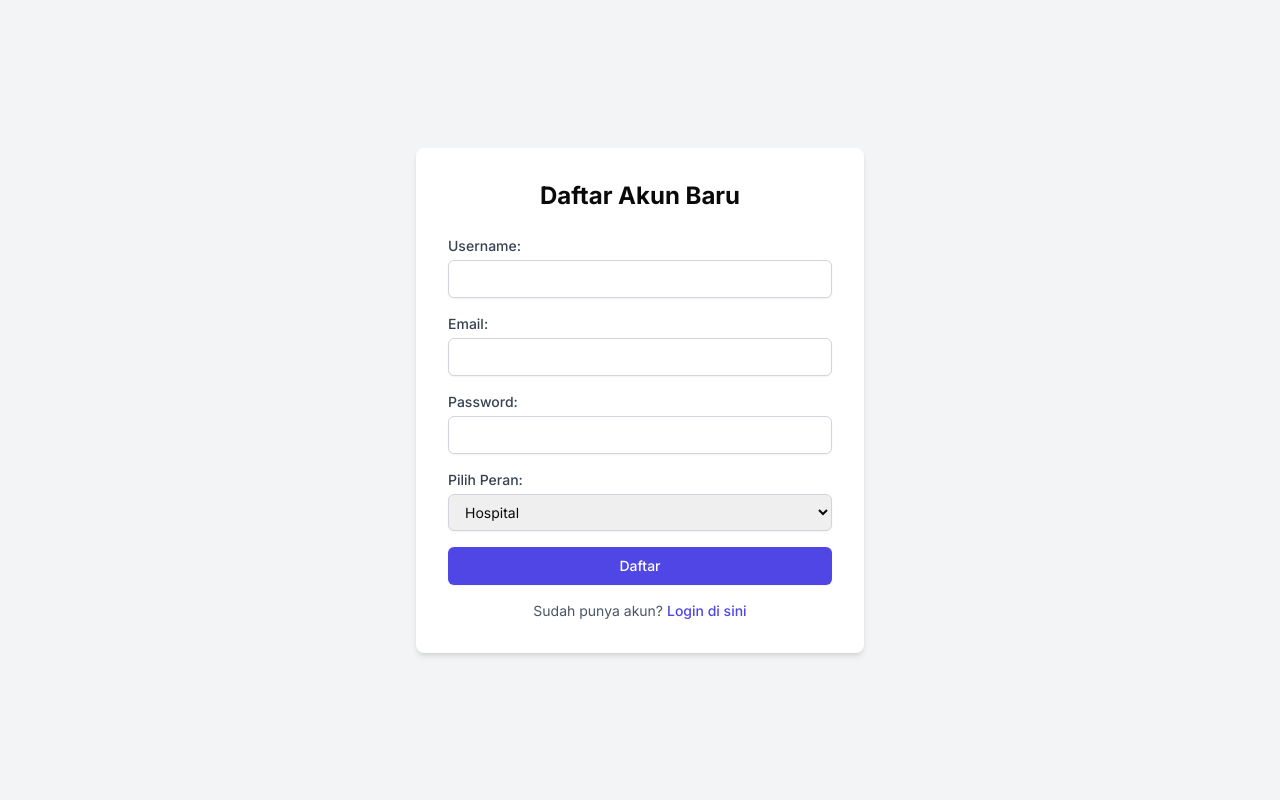
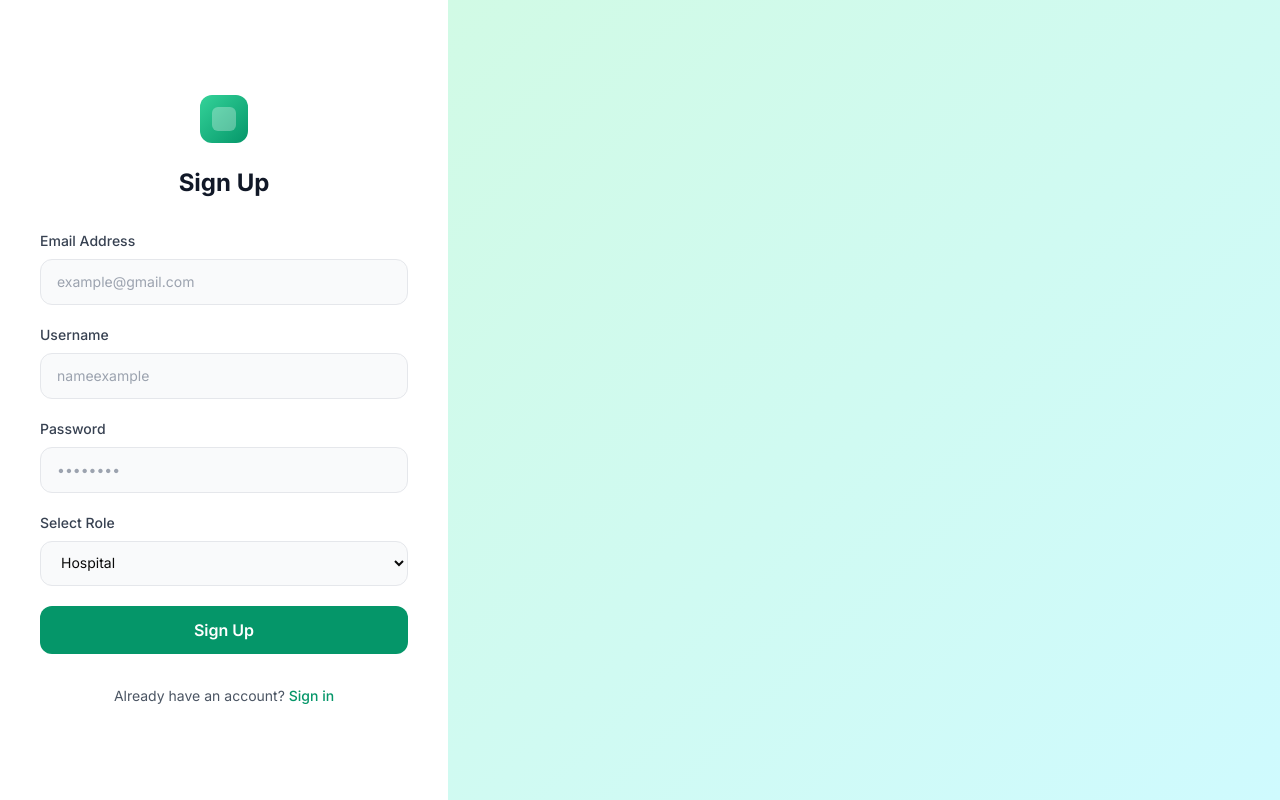
Before and after one commit to rafaelsitorus/AkademiBrother, a Next.js app: page /register in a window 1280 px wide. Built offline with nearby package versions, Linux system fonts and the light colour scheme.

Commit message:
chore: refactoring auth

```diff
--- a/app/governance/page.tsx
+++ b/app/governance/page.tsx
@@ -12,9 +12,15 @@ const dummyDoctors: { id: string; name: string; specialty: string; status: 'good
   { id: "doc1", name: "Dr. Amelia Hasan", specialty: "Cardiology", status: 'good' },
   { id: "doc2", name: "Dr. Budi Santoso", specialty: "Pediatrics", status: 'bad' },
   { id: "doc3", name: "Dr. Citra Dewi", specialty: "Neurology", status: 'good' },
+  { id: "doc1", name: "Dr. Amelia Hasan", specialty: "Cardiology", status: 'good' },
+  { id: "doc2", name: "Dr. Budi Santoso", specialty: "Pediatrics", status: 'bad' },
+  { id: "doc3", name: "Dr. Citra Dewi", specialty: "Neurology", status: 'good' },
 ]
 
 const dummyFacilities: Array<{ id: string; name: string; type: string; status: 'good' | 'bad' }> = [
+  { id: "fac1", name: "RS Harapan Kita", type: "General Hospital", status: 'good' },
+  { id: "fac2", name: "Klinik Sehat Selalu", type: "Clinic", status: 'bad' },
+  { id: "fac3", name: "Lab Medika Utama", type: "Laboratory", status: 'good' },
   { id: "fac1", name: "RS Harapan Kita", type: "General Hospital", status: 'good' },
   { id: "fac2", name: "Klinik Sehat Selalu", type: "Clinic", status: 'bad' },
   { id: "fac3", name: "Lab Medika Utama", type: "Laboratory", status: 'good' },
--- a/app/page.tsx
+++ b/app/page.tsx
@@ -1,6 +1,8 @@
 'use client';
 
 import { useSession } from 'next-auth/react';
+import { useRouter } from 'next/navigation'; // Untuk Next.js App Router
+import { useEffect } from 'react';
 import AppHeader from '../components/AppHeader';
 import LogoutButton from '../components/LogoutButton';
 import Navbar from '../components/Navbar';
@@ -8,9 +10,21 @@ import Link from 'next/link';
 
 export default function HomePage() {
   const { data: session, status } = useSession();
-  console.log('Session Data:', session);
+  const router = useRouter();
 
-  // Tampilkan pesan loading saat sesi sedang dimuat
+  useEffect(() => {
+    if (status === 'authenticated') {
+      const role = (session?.user as any)?.roleName;
+
+      if (role === 'Governance') {
+        router.push('/governance/');
+      } else if (role === 'Insurance') {
+        router.push('/insurance/');
+      }
+    }
+  }, [status, session, router]);
+
+  // Loading state
   if (status === 'loading') {
     return (
       <div className="flex items-center justify-center min-h-screen bg-gray-100">
@@ -19,15 +33,18 @@ export default function HomePage() {
     );
   }
 
-  // Tampilkan pesan dan tautan login jika pengguna belum terautentikasi
+  // Unauthenticated state
   if (status === 'unauthenticated') {
     return (
       <div className="flex flex-col items-center justify-center min-h-screen bg-gray-100 p-4">
-        <AppHeader /> {/* Header akan menampilkan tautan Login di sini */}
+        <AppHeader />
         <div className="text-center mt-8 bg-white p-8 rounded-lg shadow-md max-w-md w-full">
           <h1 className="text-3xl font-bold mb-4 text-gray-800">Anda Belum Login</h1>
           <p className="text-lg text-gray-700 mb-6">Silakan login untuk mengakses fitur aplikasi.</p>
-          <Link href="/signin" className="inline-block px-6 py-3 bg-indigo-600 text-white font-semibold rounded-md hover:bg-indigo-700 transition duration-150 ease-in-out">
+          <Link
+            href="/signin"
+            className="inline-block px-6 py-3 bg-indigo-600 text-white font-semibold rounded-md hover:bg-indigo-700 transition duration-150 ease-in-out"
+          >
             Pergi ke Halaman Login
           </Link>
         </div>
@@ -35,37 +52,10 @@ export default function HomePage() {
     );
   }
 
+  // Optional fallback UI while redirect is happening
   return (
-    <div className="min-h-screen bg-gray-100">
-      <AppHeader /> {/* Header akan menampilkan tautan Logout di sini */}
-      <main className="p-8">
-        <h1 className="text-4xl font-extrabold text-center text-gray-900 mb-8">
-          Selamat Datang di Aplikasi Saya!
-        </h1>
-
-        {/* Tampilkan informasi pengguna jika ada sesi */}
-        {session?.user && (
-          <div className="bg-white p-8 rounded-lg shadow-lg max-w-2xl mx-auto text-center">
-            <Navbar currentRole={(session.user as any).roleName} />
-            <h2 className="text-2xl font-semibold text-gray-800 mb-4">Informasi Pengguna:</h2>
-            <p className="text-lg text-gray-700 mb-2">
-              Nama: **{session.user.name}**
-            </p>
-            <p className="text-lg text-gray-700 mb-4">
-              Email: **{session.user.email}**
-            </p>
-            {/* Mengakses roleName dari sesi, pastikan `session.user` di-cast ke `any` jika TypeScript mengeluh */}
-            <p className="text-xl font-bold text-indigo-600 mb-6">
-              Role: **{(session.user as any).roleName || 'Tidak Diketahui'}**
-            </p>
-            <LogoutButton /> {/* Tombol Logout */}
-          </div>
-        )}
-
-        <p className="mt-10 text-center text-gray-600">
-          Ini adalah halaman utama Anda yang hanya dapat diakses oleh pengguna yang sudah login.
-        </p>
-      </main>
+    <div className="flex items-center justify-center min-h-screen bg-gray-100">
+      <p className="text-lg text-gray-700">Mengalihkan ke halaman utama Anda...</p>
     </div>
   );
 }
--- a/app/register/page.tsx
+++ b/app/register/page.tsx
@@ -41,48 +41,87 @@ export default function RegisterPage() {
   };
 
   return (
-    <div className="flex items-center justify-center min-h-screen bg-gray-100">
-      <div className="bg-white p-8 rounded-lg shadow-md w-full max-w-md">
-        <h1 className="text-2xl font-bold text-center mb-6">Daftar Akun Baru</h1>
-        <form onSubmit={handleSubmit} className="space-y-4">
+    <div className="flex min-h-screen">
+      {/* Left side - Register form */}
+      <div className="bg-white p-8 sm:p-10 w-full max-w-md flex flex-col justify-center">
+        {/* Logo/Icon */}
+        <div className="flex justify-center mb-6">
+          <div className="w-12 h-12 bg-gradient-to-br from-emerald-400 to-emerald-600 rounded-xl flex items-center justify-center">
+            <div className="w-6 h-6 bg-white/30 rounded-md"></div>
+          </div>
+        </div>
+
+        <h1 className="text-2xl font-bold text-center mb-8 text-gray-900">
+          Sign Up
+        </h1>
+
+        <form onSubmit={handleSubmit} className="space-y-5">
           <div>
-            <label htmlFor="username" className="block text-sm font-medium text-gray-700">Username:</label>
+            <label
+              htmlFor="email"
+              className="block text-sm font-medium text-gray-700 mb-2"
+            >
+              Email Address
+            </label>
+            <input
+              type="email"
+              id="email"
+              placeholder="example@gmail.com"
+              className="w-full px-4 py-3 bg-gray-50 border border-gray-200 rounded-xl focus:outline-none focus:ring-2 focus:ring-emerald-500 focus:border-transparent text-sm"
+              value={email}
+              onChange={(e) => setEmail(e.target.value)}
+              required
+            />
+          </div>
+
+          <div>
+            <label
+              htmlFor="username"
+              className="block text-sm font-medium text-gray-700 mb-2"
+            >
+              Username
+            </label>
             <input
               type="text"
               id="username"
-              className="mt-1 block w-full px-3 py-2 border border-gray-300 rounded-md shadow-sm focus:outline-none focus:ring-indigo-500 focus:border-indigo-500 sm:text-sm"
+              placeholder="nameexample"
+              className="w-full px-4 py-3 bg-gray-50 border border-gray-200 rounded-xl focus:outline-none focus:ring-2 focus:ring-emerald-500 focus:border-transparent text-sm"
               value={username}
               onChange={(e) => setUsername(e.target.value)}
               required
             />
           </div>
+
           <div>
-            <label htmlFor="email" className="block text-sm font-medium text-gray-700">Email:</label>
-            <input
-              type="email"
-              id="email"
-              className="mt-1 block w-full px-3 py-2 border border-gray-300 rounded-md shadow-sm focus:outline-none focus:ring-indigo-500 focus:border-indigo-500 sm:text-sm"
-              value={email}
-              onChange={(e) => setEmail(e.target.value)}
-              required
-            />
-          </div>
-          <div>
-            <label htmlFor="password" className="block text-sm font-medium text-gray-700">Password:</label>
+            <label
+              htmlFor="password"
+              className="block text-sm font-medium text-gray-700 mb-2"
+            >
+              Password
+            </label>
+            <div className="relative">
               <input
                 type="password"
                 id="password"
-              className="mt-1 block w-full px-3 py-2 border border-gray-300 rounded-md shadow-sm focus:outline-none focus:ring-indigo-500 focus:border-indigo-500 sm:text-sm"
+                placeholder="••••••••"
+                className="w-full px-4 py-3 bg-gray-50 border border-gray-200 rounded-xl focus:outline-none focus:ring-2 focus:ring-emerald-500 focus:border-transparent text-sm"
                 value={password}
                 onChange={(e) => setPassword(e.target.value)}
                 required
               />
             </div>
+          </div>
+
           <div>
-            <label htmlFor="role" className="block text-sm font-medium text-gray-700">Pilih Peran:</label>
+            <label
+              htmlFor="role"
+              className="block text-sm font-medium text-gray-700 mb-2"
+            >
+              Select Role
+            </label>
             <select
               id="role"
-              className="mt-1 block w-full px-3 py-2 border border-gray-300 rounded-md shadow-sm focus:outline-none focus:ring-indigo-500 focus:border-indigo-500 sm:text-sm"
+              className="w-full px-4 py-3 bg-gray-50 border border-gray-200 rounded-xl focus:outline-none focus:ring-2 focus:ring-emerald-500 focus:border-transparent text-sm"
               value={roleName}
               onChange={(e) => setRoleName(e.target.value)}
             >
@@ -91,20 +130,35 @@ export default function RegisterPage() {
               <option value="Insurance">Insurance</option>
             </select>
           </div>
-          {error && <p className="text-red-500 text-sm">{error}</p>}
+
+          {error && (
+            <p className="text-red-600 text-sm text-center bg-red-50 p-3 rounded-xl">
+              {error}
+            </p>
+          )}
+
           <button
             type="submit"
-            className="w-full flex justify-center py-2 px-4 border border-transparent rounded-md shadow-sm text-sm font-medium text-white bg-indigo-600 hover:bg-indigo-700 focus:outline-none focus:ring-2 focus:ring-offset-2 focus:ring-indigo-500"
+            className="w-full py-3 px-4 bg-emerald-600 hover:bg-emerald-700 text-white font-semibold rounded-xl transition duration-200 ease-in-out focus:outline-none focus:ring-2 focus:ring-emerald-500 focus:ring-offset-2"
           >
-            Daftar
+            Sign Up
           </button>
         </form>
-        <p className="mt-4 text-center text-sm text-gray-600">
-          Sudah punya akun?{' '}
-          <Link href="/signin" className="font-medium text-indigo-600 hover:text-indigo-500">
-            Login di sini
+
+        <p className="mt-8 text-center text-sm text-gray-600">
+          Already have an account?{" "}
+          <Link
+            href="/signin"
+            className="font-medium text-emerald-600 hover:text-emerald-500"
+          >
+            Sign in
           </Link>
         </p>
+      </div>
+
+      {/* Right side - Background/Image area */}
+      <div className="flex-1 bg-gradient-to-br from-emerald-100 to-cyan-100 hidden md:block">
+        {/* You can add background image or pattern here */}
       </div>
     </div>
   );
--- a/app/signin/page.tsx
+++ b/app/signin/page.tsx
@@ -33,16 +33,25 @@ export default function SignInPage() {
   };
 
   return (
-    <div className="flex items-center justify-center min-h-screen bg-gradient-to-br from-teal-100 to-cyan-100">
-      <div className="bg-white p-8 sm:p-10 rounded-xl shadow-2xl w-full max-w-md">
-        <h1 className="text-3xl font-bold text-center mb-8 text-gray-800">
+    <div className="flex min-h-screen">
+      {/* Left side - Sign in form */}
+      <div className="bg-white p-8 sm:p-10 w-full max-w-md flex flex-col justify-center">
+        {/* Logo/Icon */}
+        <div className="flex justify-center mb-6">
+          <div className="w-12 h-12 bg-gradient-to-br from-emerald-400 to-emerald-600 rounded-xl flex items-center justify-center">
+            <div className="w-6 h-6 bg-white/30 rounded-md"></div>
+          </div>
+        </div>
+
+        <h1 className="text-2xl font-bold text-center mb-8 text-gray-900">
           Log in
         </h1>
-        <form onSubmit={handleSubmit} className="space-y-6">
+
+        <form onSubmit={handleSubmit} className="space-y-5">
           <div>
             <label
               htmlFor="identifier"
-              className="block text-sm font-medium text-gray-700 mb-1"
+              className="block text-sm font-medium text-gray-700 mb-2"
             >
               Email Address
             </label>
@@ -50,16 +59,17 @@ export default function SignInPage() {
               type="email"
               id="identifier"
               placeholder="example@gmail.com"
-              className="mt-1 block w-full px-4 py-3 border border-gray-300 rounded-lg shadow-sm focus:outline-none focus:ring-2 focus:ring-teal-500 focus:border-teal-500 sm:text-sm"
+              className="w-full px-4 py-3 bg-gray-50 border border-gray-200 rounded-xl focus:outline-none focus:ring-2 focus:ring-emerald-500 focus:border-transparent text-sm"
               value={identifier}
               onChange={(e) => setIdentifier(e.target.value)}
               required
             />
           </div>
+
           <div>
             <label
               htmlFor="password"
-              className="block text-sm font-medium text-gray-700 mb-1"
+              className="block text-sm font-medium text-gray-700 mb-2"
             >
               Password
             </label>
@@ -68,7 +78,7 @@ export default function SignInPage() {
                 type="password"
                 id="password"
                 placeholder="••••••••"
-                className="mt-1 block w-full px-4 py-3 border border-gray-300 rounded-lg shadow-sm focus:outline-none focus:ring-2 focus:ring-teal-500 focus:border-teal-500 sm:text-sm"
+                className="w-full px-4 py-3 bg-gray-50 border border-gray-200 rounded-xl focus:outline-none focus:ring-2 focus:ring-emerald-500 focus:border-transparent text-sm"
                 value={password}
                 onChange={(e) => setPassword(e.target.value)}
                 required
@@ -84,7 +94,7 @@ export default function SignInPage() {
                 type="checkbox"
                 checked={rememberMe}
                 onChange={(e) => setRememberMe(e.target.checked)}
-                className="h-4 w-4 text-teal-600 focus:ring-teal-500 border-gray-300 rounded"
+                className="h-4 w-4 text-emerald-600 focus:ring-emerald-500 border-gray-300 rounded"
               />
               <label
                 htmlFor="remember-me"
@@ -96,7 +106,7 @@ export default function SignInPage() {
             <div className="text-sm">
               <Link
                 href="/reset-password"
-                className="font-medium text-teal-600 hover:text-teal-500"
+                className="font-medium text-emerald-600 hover:text-emerald-500"
               >
                 Reset Password?
               </Link>
@@ -104,14 +114,14 @@ export default function SignInPage() {
           </div>
 
           {error && (
-            <p className="text-red-600 text-sm text-center bg-red-100 p-3 rounded-md">
+            <p className="text-red-600 text-sm text-center bg-red-50 p-3 rounded-xl">
               {error}
             </p>
           )}
 
           <button
             type="submit"
-            className="w-full flex justify-center py-3 px-4 border border-transparent rounded-lg shadow-sm text-sm font-semibold text-white bg-teal-600 hover:bg-teal-700 focus:outline-none focus:ring-2 focus:ring-offset-2 focus:ring-teal-500 transition duration-150 ease-in-out"
+            className="w-full py-3 px-4 bg-emerald-600 hover:bg-emerald-700 text-white font-semibold rounded-xl transition duration-200 ease-in-out focus:outline-none focus:ring-2 focus:ring-emerald-500 focus:ring-offset-2"
           >
             Sign In
           </button>
@@ -121,12 +131,17 @@ export default function SignInPage() {
           Don&apos;t have an account yet?{" "}
           <Link
             href="/register"
-            className="font-medium text-teal-600 hover:text-teal-500"
+            className="font-medium text-emerald-600 hover:text-emerald-500"
           >
             Register
           </Link>
         </p>
       </div>
+
+      {/* Right side - Background/Image area */}
+      <div className="flex-1 bg-gradient-to-br from-emerald-100 to-cyan-100 hidden md:block">
+        {/* You can add background image or pattern here */}
+      </div>
     </div>
   );
 }
--- a/components/Header.tsx
+++ b/components/Header.tsx
@@ -6,7 +6,7 @@ interface HeaderProps {
 export default function Header({title}: HeaderProps) {
   return (
     <header className="h-20 flex items-center justify-between px-6 md:px-8 bg-transparent">
-      <h1 className="text-3xl font-bold text-gray-800">Healthify Claims</h1>
+      <h1 className="text-3xl font-bold text-gray-800">Healthify</h1>
       <button aria-label="User Profile">
         <UserCircle2 className="h-10 w-10 text-gray-700" />
       </button>
--- a/components/Info-card-placeholder.tsx
+++ b/components/Info-card-placeholder.tsx
@@ -1,4 +1,5 @@
 import { Card, CardContent, CardHeader, CardTitle } from "@/components/ui/card"
+import { ScrollArea, ScrollBar } from "@/components/ui/scroll-area"
 
 interface InfoItem {
   primary: string
@@ -17,8 +18,9 @@ export default function InfoCardPlaceholder({ title, items }: InfoCardPlaceholde
       <CardHeader>
         <CardTitle className="text-xl font-semibold text-gray-800">{title}</CardTitle>
       </CardHeader>
-      <CardContent className="space-y-3">
-        {items.slice(0, 3).map((item, i) => (
+      <ScrollArea className="h-[250px]">
+        <CardContent className="space-y-3 pr-4">
+          {items.map((item, i) => (
             <div key={i} className="flex items-center justify-between p-3 bg-teal-100 rounded-lg h-auto min-h-[3rem]">
               <div className="flex-grow">
                 <p className="text-sm font-medium text-teal-800">{item.primary}</p>
@@ -36,6 +38,8 @@ export default function InfoCardPlaceholder({ title, items }: InfoCardPlaceholde
             </div>
           ))}
         </CardContent>
+        <ScrollBar orientation="vertical" className="bg-teal-500 opacity-70 w-2.5 rounded-full" />
+      </ScrollArea>
     </Card>
   )
 }
--- a/components/Sidebar.tsx
+++ b/components/Sidebar.tsx
@@ -50,20 +50,6 @@ export default function Sidebar() {
           </Link>
         ))}
       </div>
-      <div className="flex flex-col items-center space-y-6">
-        <button
-          className="p-3 rounded-lg hover:bg-white/10 transition-colors duration-200 ease-in-out"
-          aria-label="Settings"
-        >
-          <Settings className="h-7 w-7" />
-        </button>
-        <button
-          className="p-3 rounded-lg hover:bg-white/10 transition-colors duration-200 ease-in-out"
-          aria-label="Help"
-        >
-          <LifeBuoy className="h-7 w-7" />
-        </button>
-      </div>
     </aside>
   )
 }
--- a/package.json
+++ b/package.json
@@ -15,9 +15,11 @@
     "@radix-ui/react-scroll-area": "^1.2.9",
     "@radix-ui/react-slot": "^1.2.3",
     "@types/bcryptjs": "^2.4.6",
+    "@types/gsap": "^1.20.2",
     "bcryptjs": "^3.0.2",
     "class-variance-authority": "^0.7.1",
     "clsx": "^2.1.1",
+    "gsap": "^3.13.0",
     "lucide-react": "^0.511.0",
     "next": "^13.5.6",
     "next-auth": "^4.24.7",
```
Also changed, not shown: 1 other file (tests, documents, lock files or other folders). Lines whose indentation alone changed are shown as unchanged.
